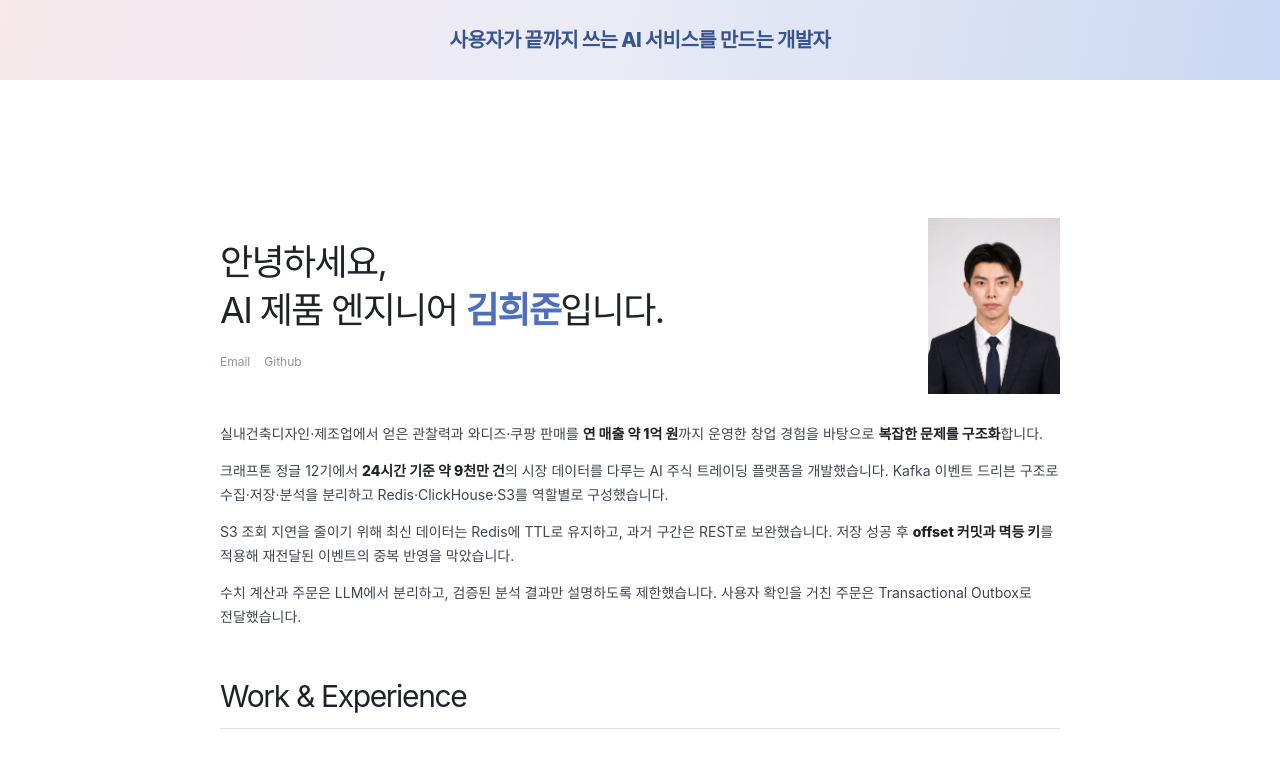
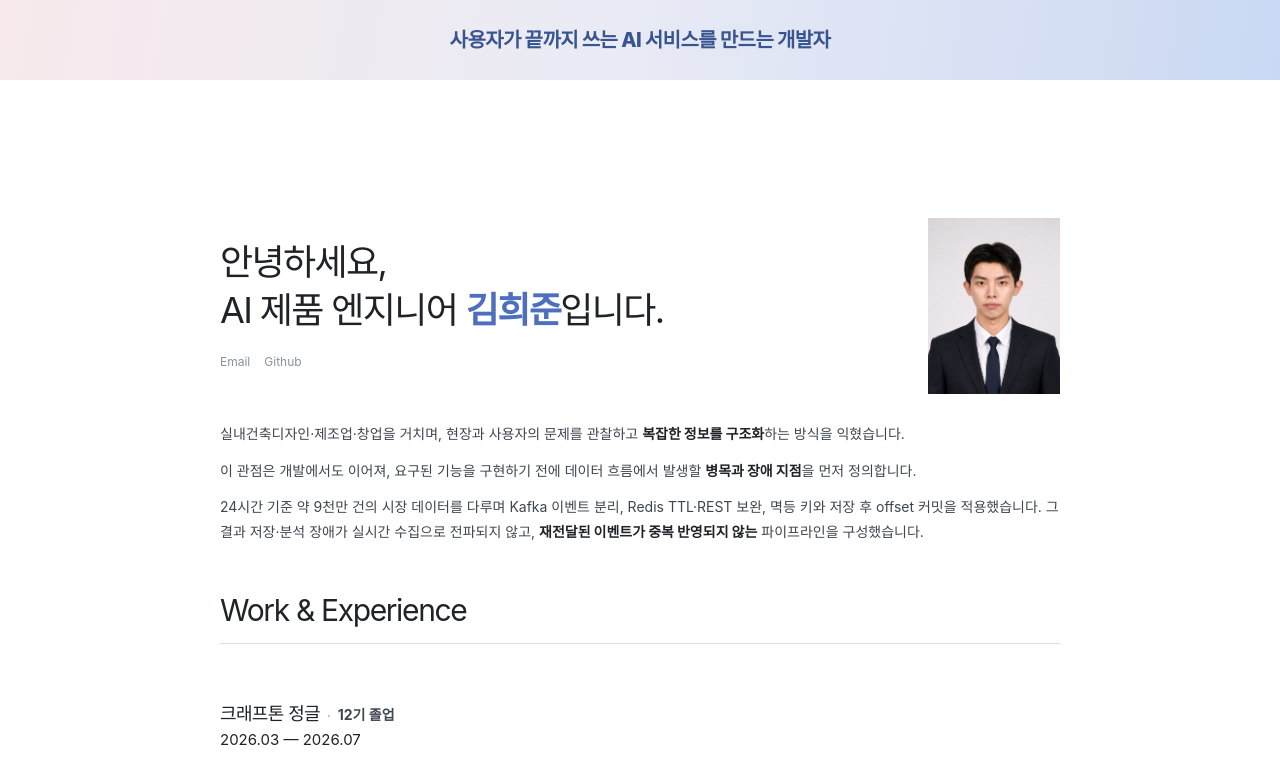
Before and after one commit to huiugim8-wq/history, a Next.js app: page / in a window 1280 px wide. Shown: the top 778 px of the page. Built offline with nearby package versions, Linux system fonts and the light colour scheme.

Commit message:
Apply problem-first profile narrative

```diff
--- a/app/page.tsx
+++ b/app/page.tsx
@@ -76,27 +76,21 @@ export default function Home() {
 
           <div className="profile-points">
             <p>
-              실내건축디자인·제조업에서 얻은 관찰력과 와디즈·쿠팡 판매를{" "}
-              <strong>연 매출 약 1억 원</strong>까지 운영한 창업 경험을 바탕으로{" "}
-              <strong>복잡한 문제를 구조화</strong>합니다.
+              실내건축디자인·제조업·창업을 거치며, 현장과 사용자의 문제를
+              관찰하고 <strong>복잡한 정보를 구조화</strong>하는 방식을
+              익혔습니다.
             </p>
             <p>
-              크래프톤 정글 12기에서{" "}
-              <strong>24시간 기준 약 9천만 건</strong>의 시장 데이터를 다루는 AI
-              주식 트레이딩 플랫폼을 개발했습니다. Kafka 이벤트 드리븐 구조로
-              수집·저장·분석을 분리하고 Redis·ClickHouse·S3를 역할별로
-              구성했습니다.
+              이 관점은 개발에서도 이어져, 요구된 기능을 구현하기 전에 데이터
+              흐름에서 발생할 <strong>병목과 장애 지점</strong>을 먼저
+              정의합니다.
             </p>
             <p>
-              S3 조회 지연을 줄이기 위해 최신 데이터는 Redis에 TTL로 유지하고,
-              과거 구간은 REST로 보완했습니다. 저장 성공 후{" "}
-              <strong>offset 커밋과 멱등 키</strong>를 적용해 재전달된 이벤트의
-              중복 반영을 막았습니다.
-            </p>
-            <p>
-              수치 계산과 주문은 LLM에서 분리하고, 검증된 분석 결과만
-              설명하도록 제한했습니다. 사용자 확인을 거친 주문은 Transactional
-              Outbox로 전달했습니다.
+              24시간 기준 약 9천만 건의 시장 데이터를 다루며 Kafka 이벤트
+              분리, Redis TTL·REST 보완, 멱등 키와 저장 후 offset 커밋을
+              적용했습니다. 그 결과 저장·분석 장애가 실시간 수집으로 전파되지
+              않고, <strong>재전달된 이벤트가 중복 반영되지 않는</strong>{" "}
+              파이프라인을 구성했습니다.
             </p>
           </div>
         </section>
@@ -115,13 +109,11 @@ export default function Home() {
                   <p>12기 졸업</p>
                 </div>
                 <time className="experience-period">2026.03 — 2026.07</time>
-                <span className="experience-meta">KRAFTON JUNGLE</span>
               </div>
 
               <div className="resume-detail jungle-detail">
                 <div className="project-header">
                   <div className="project-title">
-                    <span>TEAM PROJECT · 2026.03 — 2026.07</span>
                     <p>실시간 투자 정보 플랫폼</p>
                   </div>
                   <nav className="project-links" aria-label="프로젝트 관련 링크">
```
